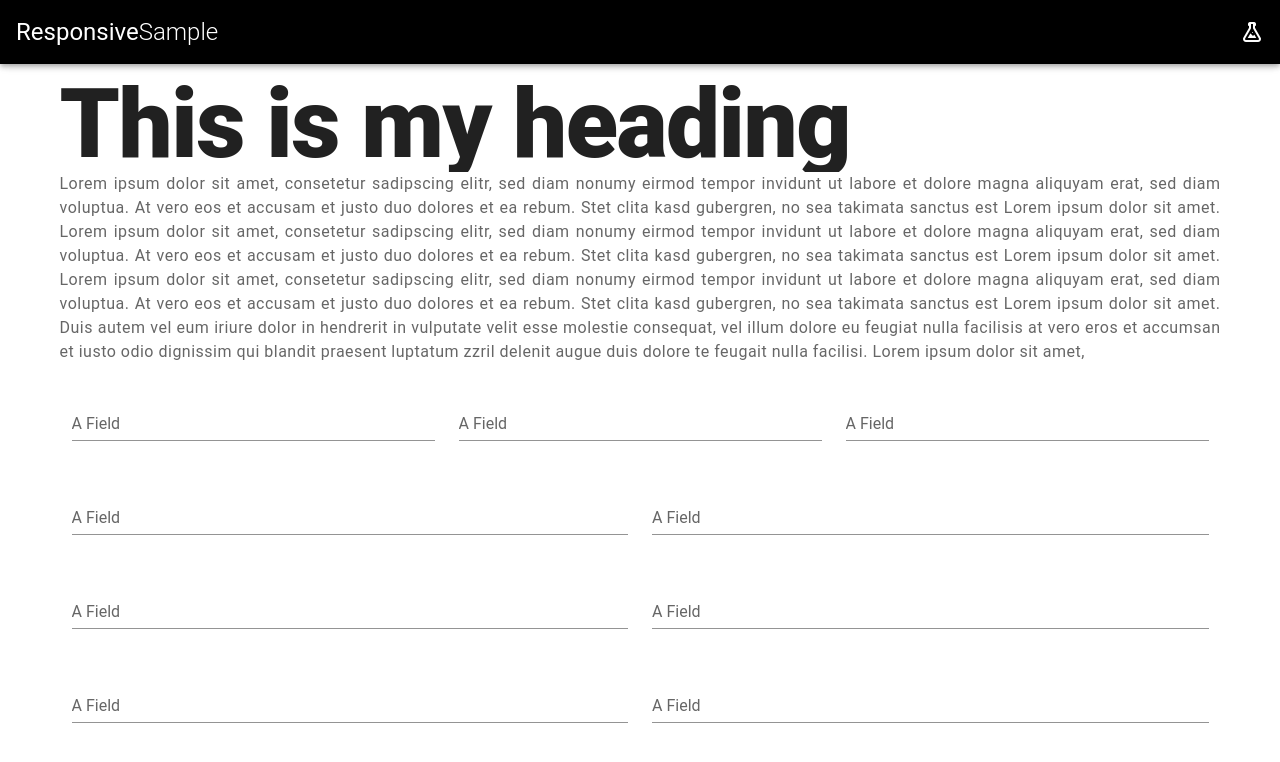
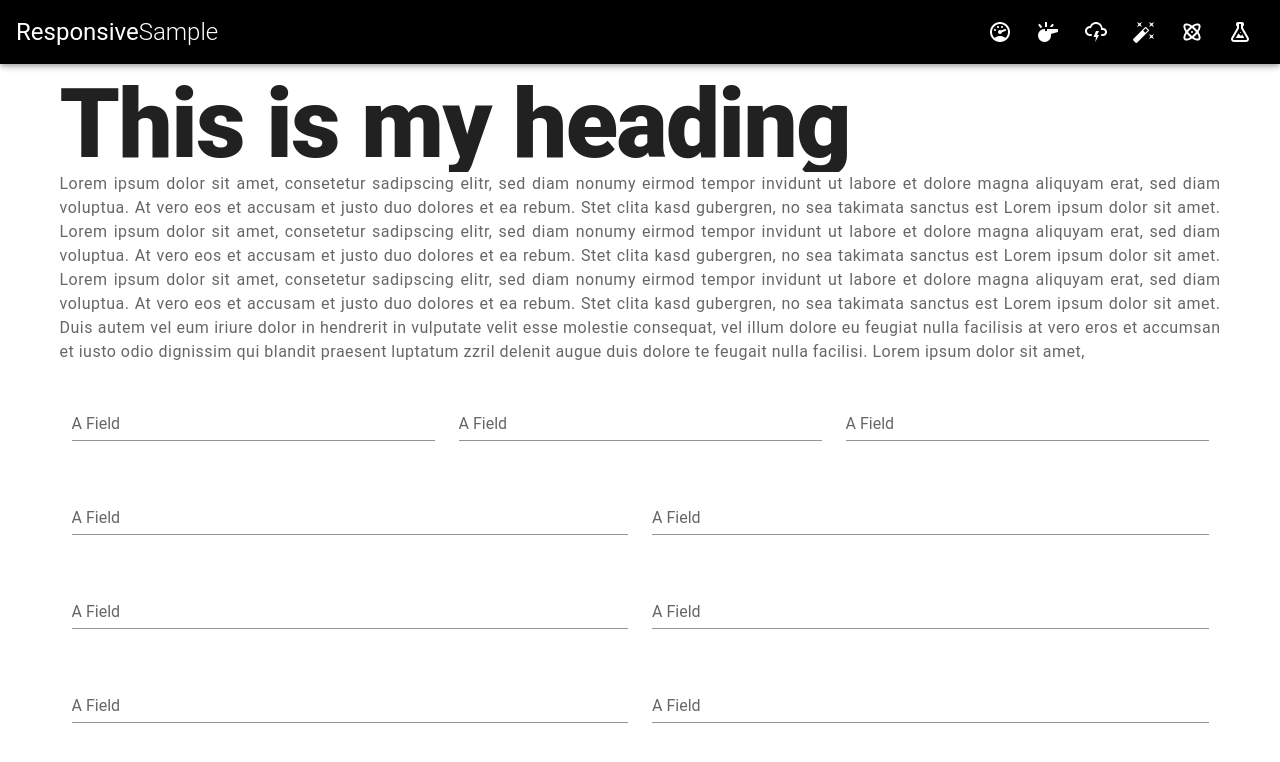
Before and after one commit to xdoo/vuetify_responsive_sample, a Vue app: page / in a window 1280 px wide. Shown: the top 762 px of the page. Built offline with nearby package versions, Linux system fonts and the light colour scheme; a small style sheet from the web is missing.

Commit message:
responsive icons

```diff
--- a/src/App.vue
+++ b/src/App.vue
@@ -5,11 +5,10 @@
       color="black"
       dark
     >
-      <span class="headline">Responsive</span><span class="font-weight-light headline">Sample</span>
+      <h1 class="headline">Responsive</h1><h1 class="font-weight-light headline text-truncate">Sample</h1>
 
       <v-spacer></v-spacer>
-
-      <v-icon title="blubbber...">mdi-flask-outline</v-icon>
+      <responsive-action-icons></responsive-action-icons>
     </v-app-bar>
 
     <v-content>
@@ -24,13 +23,17 @@
 <script lang="ts">
 import Vue from 'vue'
 import { Component } from "vue-property-decorator"
+
+// components
 import Form from '@/components/Form.vue'
 import ResponsiveFont from "@/components/ResponsiveFont.vue"
+import ResponsiveActionIcons from "@/components/ResponsiveActionIcons.vue"
 
 @Component({
   components: {
     Form,
-    ResponsiveFont
+    ResponsiveFont,
+    ResponsiveActionIcons
   }
 })
 export default class App extends Vue {
--- /dev/null
+++ b/src/components/ResponsiveActionIcons.vue
@@ -0,0 +1,51 @@
+<template>
+<div>
+  <div v-if="shrink">
+    <v-btn
+      icon
+      @click="show()"
+    >
+      <v-icon title="open">mdi-menu</v-icon>
+    </v-btn>
+  </div>
+  <div v-else>
+    <v-btn icon>
+      <v-icon title="rooooar...">mdi-gauge-full</v-icon>
+    </v-btn>
+    <v-btn icon>
+      <v-icon title="pfiiiit...">mdi-whistle</v-icon>
+    </v-btn>
+    <v-btn icon>
+      <v-icon title="kawooom...">mdi-weather-lightning</v-icon>
+    </v-btn>
+    <v-btn icon>
+      <v-icon title="wuuuusch...">mdi-auto-fix</v-icon>
+    </v-btn>
+    <v-btn icon>
+      <v-icon title="brizzel...">mdi-atom</v-icon>
+    </v-btn>
+    <v-btn icon>
+      <v-icon title="blubbber...">mdi-flask-outline</v-icon>
+    </v-btn>
+  </div>
+</div>
+</template>
+<script lang="ts">
+import Vue from 'vue'
+import { Component } from "vue-property-decorator"
+
+@Component
+export default class ResponsiveActionIcons extends Vue {
+
+  fab = false
+
+  get shrink() {
+    return this.$vuetify.breakpoint.smAndDown
+  }
+
+  show() {
+    console.log("show menu...")
+  }
+
+}
+</script>
```
